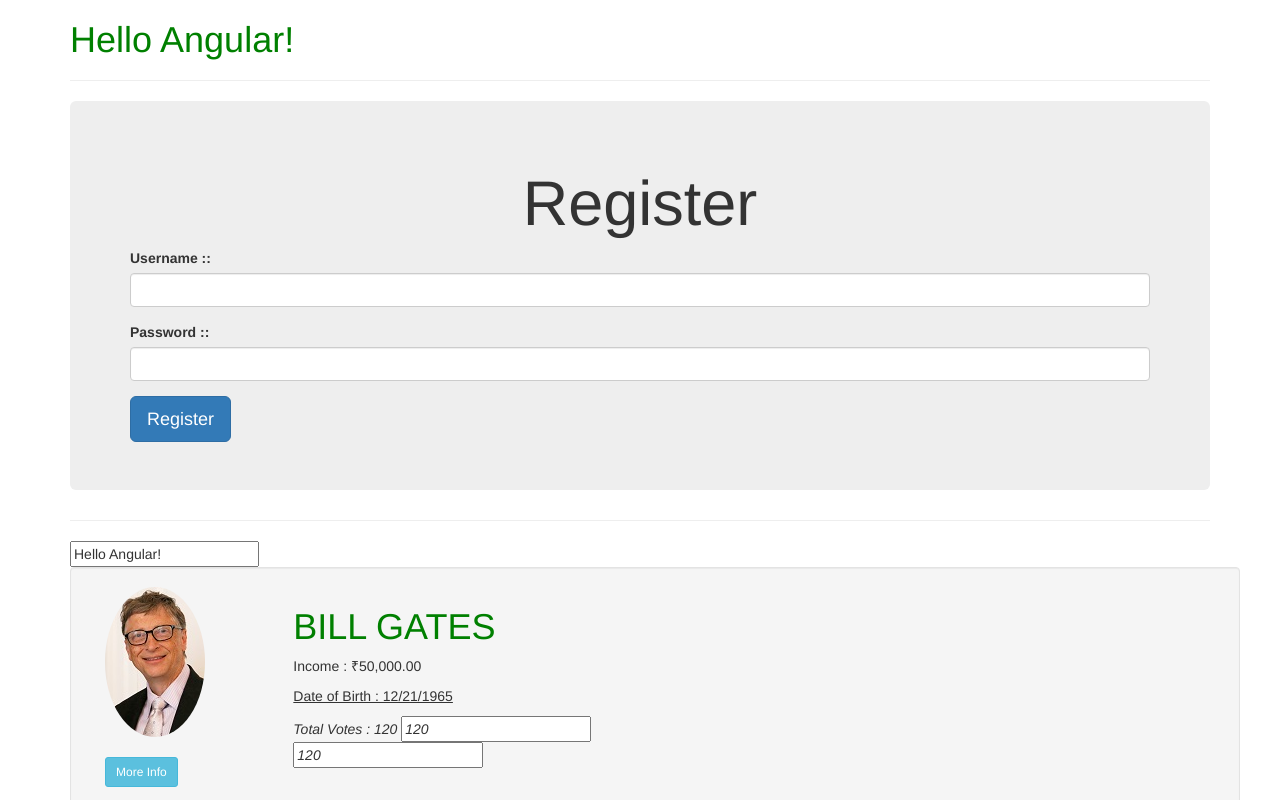
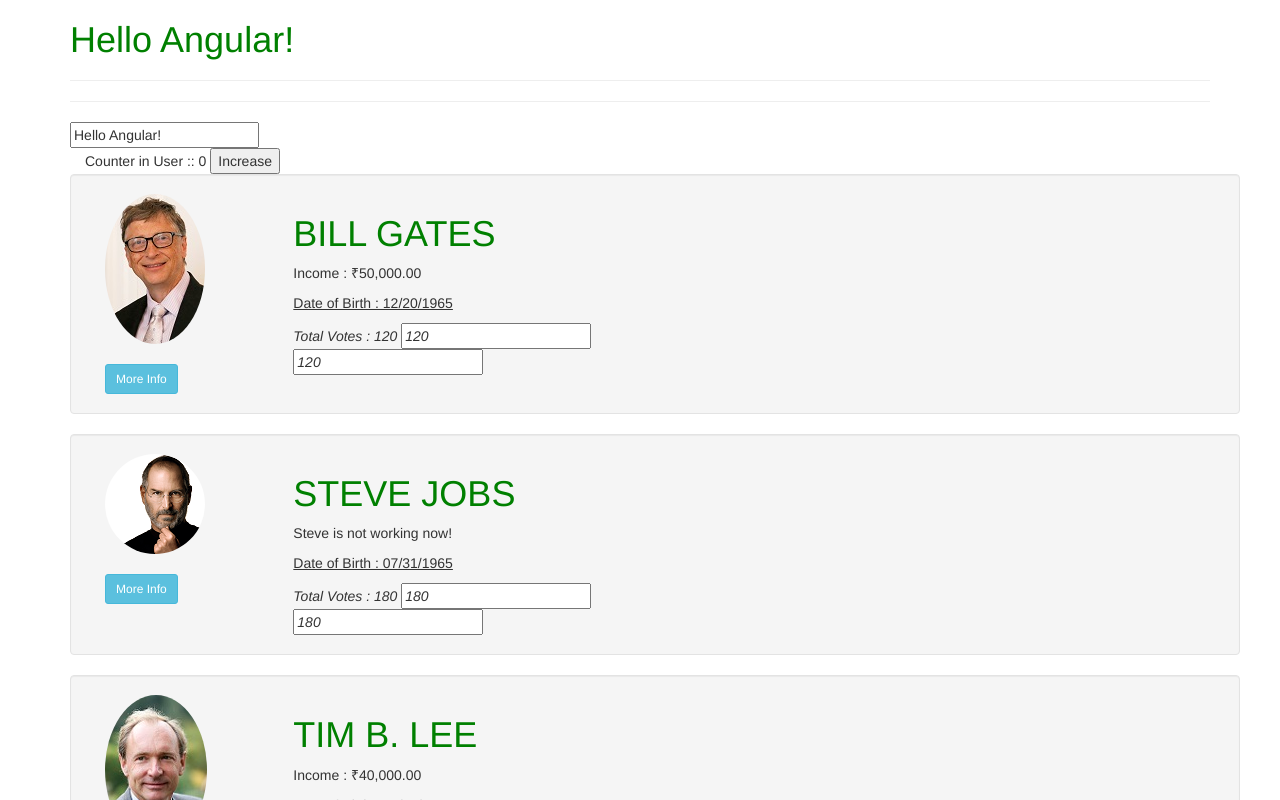
Before and after one commit to synergy2411/first-app, an Angular app: page / in a window 1280 px wide. Shown: the top 800 px of the page. Built offline with nearby package versions, Linux system fonts and the light colour scheme.

Commit message:
http GET call added

```diff
--- a/package.json
+++ b/package.json
@@ -23,6 +23,7 @@
     "bootstrap": "^3.3.7",
     "core-js": "^2.5.4",
     "rxjs": "^6.0.0",
+    "rxjs-compat": "^6.3.2",
     "zone.js": "~0.8.26"
   },
   "devDependencies": {
--- a/src/app/app.component.html
+++ b/src/app/app.component.html
@@ -2,7 +2,9 @@
   <h1>Hello Angular!</h1>
 
   <hr>
-  <app-register></app-register>
+
+  <!-- <app-observable-demo></app-observable-demo> -->
+  <!-- <app-register></app-register> -->
   <!-- <app-signin></app-signin> -->
 
   <!-- <app-pipe-demo></app-pipe-demo> -->
--- /dev/null
+++ b/src/app/observable-demo/observable-demo.component.html
@@ -0,0 +1,3 @@
+<p>
+  observable-demo works!
+</p>
--- /dev/null
+++ b/src/app/observable-demo/observable-demo.component.ts
@@ -0,0 +1,30 @@
+import { Component, OnInit } from '@angular/core';
+import { Observable } from 'rxjs/Observable';
+
+@Component({
+  selector: 'app-observable-demo',
+  templateUrl: './observable-demo.component.html',
+  styleUrls: ['./observable-demo.component.css']
+})
+export class ObservableDemoComponent  {
+  data = Observable.create((observer)=>{
+    setTimeout(()=>{
+      observer.next("First Package!")
+    }, 1000);
+    setTimeout(()=>{
+      observer.next("Second Package!")
+    }, 2000);
+    setTimeout(()=>{
+      observer.next("Third Package!")
+    }, 4000);
+    setTimeout(()=>{
+      observer.complete();
+    }, 5000)
+  }).subscribe(
+    value=>console.log(value),
+    err=>console.log(err),
+    ()=>{console.log('COMPLETED')}
+  );
+  constructor(){
+  }
+}
--- a/src/app/pipe-demo/pipe-demo.component.html
+++ b/src/app/pipe-demo/pipe-demo.component.html
@@ -1,4 +1,12 @@
 <div class="container">
+
+    <div class="container">
+        Counter in Pipe Demo :: {{ dataService.counter }}
+        <button (click)="increase()">Increase</button>
+    </div>
+
+
+
   <h3>
     Data : {{ data | async | uppercase}}
     <br> Message : {{ msg }}
--- a/src/app/pipe-demo/pipe-demo.component.ts
+++ b/src/app/pipe-demo/pipe-demo.component.ts
@@ -1,9 +1,11 @@
+import { DataService } from './../services/data.service';
 import { Component } from '@angular/core';
 
 @Component({
   selector: 'app-pipe-demo',
   templateUrl: './pipe-demo.component.html',
-  styleUrls: ['./pipe-demo.component.css']
+  styleUrls: ['./pipe-demo.component.css'],
+  providers : [DataService]
 })
 export class PipeDemoComponent {
   filteredStatus = "";
@@ -32,7 +34,10 @@
   contact_no: number = 987654321;
   data: Promise<string>;
   msg: any = "Waiting...";
-  constructor() {
+  increase(){
+    this.dataService.counter++;
+  }
+  constructor(public dataService : DataService) {
     this.data = new Promise((resolve, reject) => {
       setTimeout(() => {
         resolve("Here the data comes...");
--- /dev/null
+++ b/src/app/services/data.service.ts
@@ -0,0 +1,37 @@
+import { Http } from '@angular/http';
+import { HttpClient } from '@angular/common/http';
+import { Injectable, NgZone } from "@angular/core";
+import { USER_DATA } from "../data/mocks";
+import { User } from "../model/user";
+import 'rxjs/add/operator/map';
+// import { map } from 'rxjs/operators';
+
+
+@Injectable()
+export class DataService{
+    counter : number = 0;
+    constructor(private http : Http,
+                private httpClient : HttpClient,
+                private zone : NgZone){ }
+    getUserData() : User[] {
+        return USER_DATA;
+    }
+
+    getHttpClientUserData(){
+        this.httpClient.get("assets/data/user-data.json", {
+            observe : 'response',
+            responseType : "text"
+        })
+            .subscribe(xyz => console.log(xyz));
+
+    }
+
+    getHttpUserData(){
+        return this.http.get("assets/data/user-data.json")
+            .map(response=><User[]>response.json().userdata);
+
+        // return this.http.get("assets/data/user-data.json")
+        //     .pipe(map(response=><User[]>response.json().userdata))
+
+    }
+}
--- a/src/app/user/user.component.html
+++ b/src/app/user/user.component.html
@@ -1,3 +1,12 @@
+<!--
+{{ users | json }} -->
+
+
+<div class="container">
+    Counter in User :: {{ dataService.counter }}
+    <button (click)="increase()">Increase</button>
+</div>
+
 <div class="container">
     <ul class="list-unstyled">
         <li class="well row" *ngFor="let user of users; index as i; first as isFirst; last as isLast; even as isEven; odd as isOdd;">
--- a/src/app/user/user.component.ts
+++ b/src/app/user/user.component.ts
@@ -1,5 +1,6 @@
+import { DataService } from './../services/data.service';
 import { User } from './../model/user';
-import { USER_DATA } from '../data/mocks';
+// import { USER_DATA } from '../data/mocks';
 
 import {
     Component,
@@ -45,9 +46,24 @@
         alert(`${user.firstName} is working with ${user.company}`);
     }
 
+    constructor(private dataService : DataService){}
+    increase(){
+        this.dataService.counter++;
+    }
     ngOnInit() {
         //console.log("ngOnInit");
-        this.users = USER_DATA;
+        // this.users = USER_DATA;
+        // this.users = this.dataService.getUserData();
+        this.dataService.getHttpClientUserData();
+        this.dataService.getHttpUserData()
+            .subscribe(
+                (users)=>{
+                console.log(users);
+                this.users = users;
+                },
+                (err)=>console.log(err),
+                ()=>console.log("FINISHED!")
+        );
     }
 
     // ngOnChanges(changes: SimpleChanges) {
--- /dev/null
+++ b/src/assets/data/user-data.json
@@ -0,0 +1,34 @@
+{
+    "userdata": [
+        {
+            "firstName": "Bill",
+            "lastName": "Gates",
+            "dob": "1965-12-20T18:30:00.000Z",
+            "income": 50000,
+            "isWorking": true,
+            "company": "Microsoft",
+            "image": "assets/images/bill.jpg",
+            "vote": 120
+        },
+        {
+            "firstName": "Steve",
+            "lastName": "Jobs",
+            "dob": "1965-07-31T18:30:00.000Z",
+            "income": 0,
+            "isWorking": false,
+            "company": "Apple",
+            "image": "assets/images/steve.png",
+            "vote": 180
+        },
+        {
+            "firstName": "Tim B.",
+            "lastName": "Lee",
+            "dob": "1965-01-01T18:30:00.000Z",
+            "income": 40000,
+            "isWorking": true,
+            "company": "World Widde Web",
+            "image": "assets/images/tim.jpg",
+            "vote": 150
+        }
+    ]
+}
```
Also changed, not shown: src/app/app.module.ts (+10 -4 lines), src/app/observable-demo/observable-demo.component.css (added), 1 other file (tests, documents, lock files or other folders).
